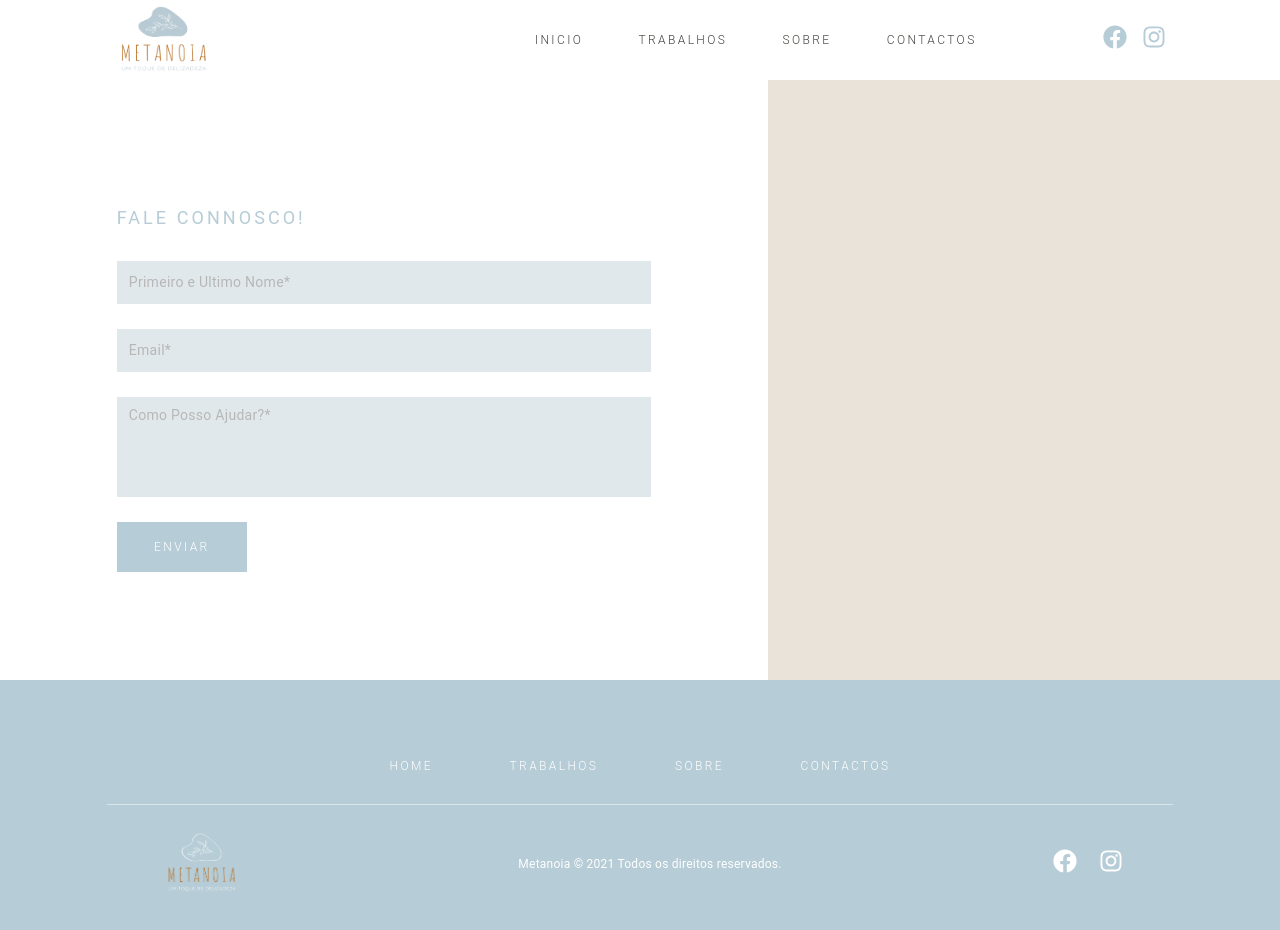
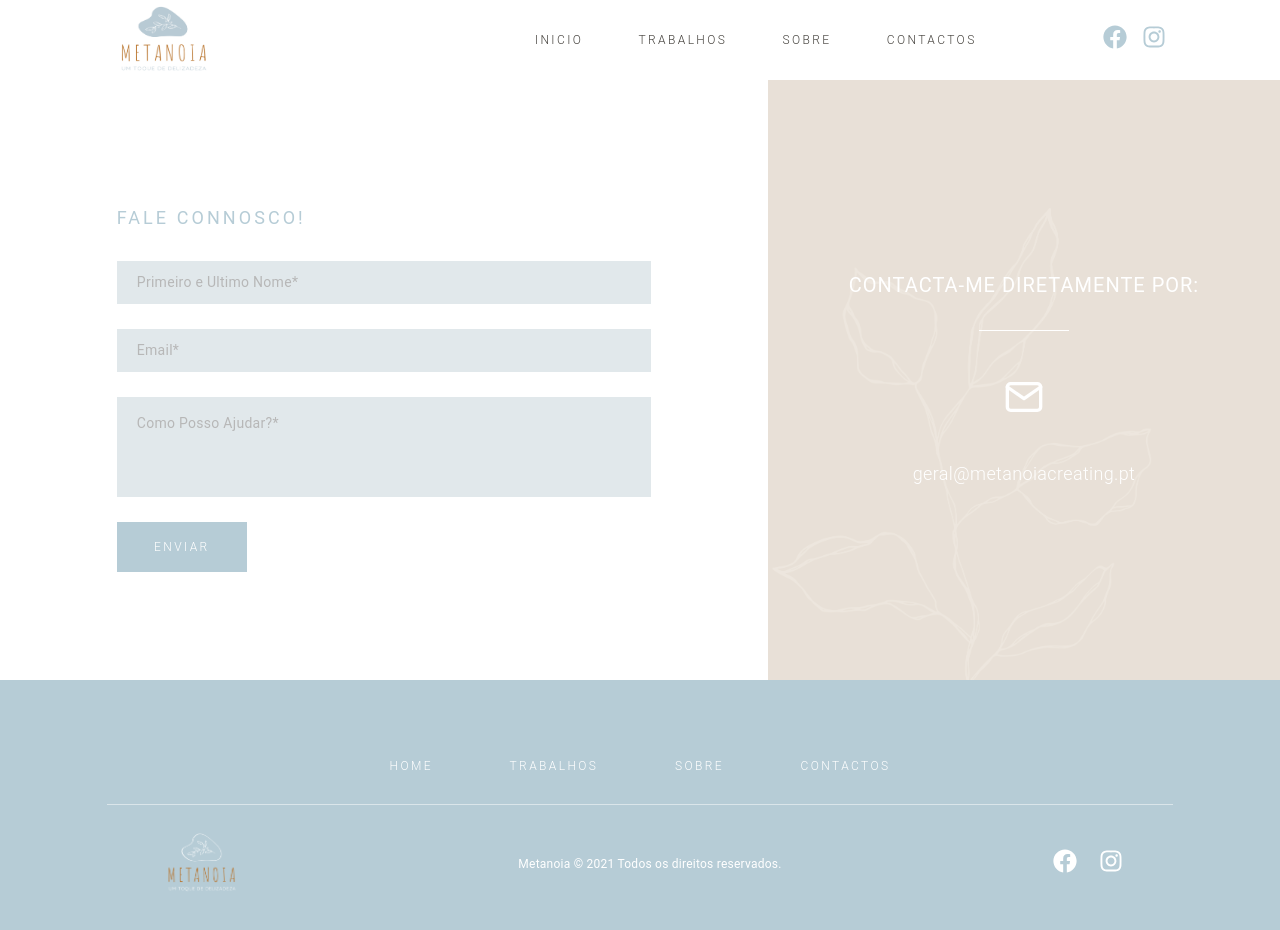
Before and after one commit to ricardofloress/metanoia_website, a Next.js app: page /contactos in a window 1280 px wide. Shown: the top 930 px of the page. Built offline with nearby package versions, Linux system fonts and the light colour scheme.

Commit message:
Contact page and some alterations

```diff
--- a/components/Contact/ContactElements.js
+++ b/components/Contact/ContactElements.js
@@ -8,6 +8,10 @@ export const ContactContainer = styled.div`
     display: flex;
     align-items: center;
     justify-content:center;
+
+    @media screen and (max-width: 768px){
+        height: unset;
+    }
 `;
 
 export const ContactWrapper = styled.div`
@@ -16,6 +20,10 @@ export const ContactWrapper = styled.div`
     display: flex;
     align-items: center;
     justify-content:center;
+
+    @media screen and (max-width: 768px){
+        flex-direction: column;
+    }
 `;
 
 export const ContactFormWrapper = styled.div`
@@ -24,6 +32,10 @@ export const ContactFormWrapper = styled.div`
     display: flex;
     align-items: center;
     justify-content:center;
+
+    @media screen and (max-width: 768px){
+         width: 100%;
+    }
 `;
 
 export const ContactInfo = styled.div`
@@ -33,7 +45,29 @@ export const ContactInfo = styled.div`
     display: flex;
     align-items: center;
     justify-content:center;
+    position: relative;
+
+    @media screen and (max-width: 768px){
+         width: 100%;
+    }
 `;
+
+export const ContactInfoBg = styled.div`
+    position: absolute;
+    left: 0;
+    top: 0;
+    height: 100%;
+    background-image: url('/images/contact-background.png');
+    background-repeat: no-repeat;
+    background-size: cover;
+    background-position: bottom;
+    width: 100%;
+    display: flex;
+    align-items: center;
+    justify-content:center;
+    opacity: 0.2;
+`;
+
 
 export const ContactForm = styled.form`
     width: 80%;
@@ -43,9 +77,23 @@ export const ContactForm = styled.form`
     flex-direction: column;
     align-items: center;
     justify-content: center;
+
+    @media screen and (max-width: 768px){
+        padding: 40px 0;
+    }
 `;
 
 export const StyledInput = styled.input`
+    box-sizing: border-box;
+    padding: 10px;
+    color: rgba(69,66,61,1);
+    font-family: 'Roboto';
+    line-height: 2.4;
+    letter-spacing: 0.02em;
+    font-size: 14px;
+    text-align: left;
+    font-weight: 400;
+    font-style: normal;
     margin: 12.5px 0;
     display: block;
     width: 100%;
@@ -75,6 +123,16 @@ export const StyledInput = styled.input`
 
 
 export const StyledTextArea = styled.textarea`
+    box-sizing: border-box;
+    padding: 10px;
+    font-family: 'Roboto';
+    color: rgba(69,66,61,1);
+    line-height: 2.4;
+    letter-spacing: 0.02em;
+    font-size: 14px;
+    text-align: left;
+    font-weight: 400;
+    font-style: normal;
     margin: 12.5px 0 25px 0;
     background-color: #eee;
     width: 100%;
@@ -127,6 +185,62 @@ export const StyledButton = styled.button`
     }
 `;
 
+
+
+export const ContactInfoTextWrapper = styled.div`
+    display: flex;
+    align-items: center;
+    justify-content: center;
+    flex-direction: column;
+    z-index: 1;
+
+    @media screen and (max-width: 768px){
+         width: 80%;
+         min-height: 500px;
+    }
+`;
+
+
+export const ConatctInfoTextTitle = styled.h2`
+    text-transform: uppercase;
+    color: rgba(255,255,255,1);
+    text-align: center;
+    line-height: 2;
+    letter-spacing: 0.05em;
+    font-size: 20px;
+    font-family: 'Roboto';
+    font-weight: 400;
+    font-style: normal;
+    margin: 25px;
+`;
+
+export const ConatctInfoTextText = styled.a`
+    margin: 25px;
+    color: rgba(255,255,255,1);
+    text-align: center;
+    line-height: 2.4;
+    letter-spacing: 0.02em;
+    font-size: 18px;
+    font-family: 'Roboto';
+    font-weight: 300;
+    font-style: normal;
+    transition: all 0.2s ease;
+
+
+    &:hover{
+        transition: all 0.2s ease-in-out;
+        -webkit-text-stroke: 0.2px ;
+        transform: translateY(-2px);
+    }
+
+`;
+
+
+export const ContactMailIcon = styled.div`
+    font-size: 40px;
+
+`;
+
 export const StyledError = styled.div`
     color: red;
     line-height: 2.4;
@@ -153,3 +267,10 @@ export const FromTitle = styled.h1`
     font-weight: 400;
     font-style: normal;
 `;
+
+export const Separator = styled.div`
+    background-color: #ffffff;
+    width: 90px;
+    height: 1px;
+    margin: 0 auto;
+`;
--- a/components/Contact/index.js
+++ b/components/Contact/index.js
@@ -1,6 +1,7 @@
 import React, { useState } from 'react';
-import { ContactContainer, ContactFormWrapper, ContactForm, ContactInfo, ContactWrapper, StyledButton, FromTitle, StyledError, StyledInput, StyledTextArea } from "./ContactElements";
+import { ContactContainer, ContactFormWrapper, ContactForm, ContactInfo, ContactWrapper, StyledButton, FromTitle, StyledError, StyledInput, StyledTextArea, ContactInfoBg, ConatctInfoTextText, ConatctInfoTextTitle, ContactInfoTextWrapper, Separator, ContactMailIcon } from "./ContactElements";
 import emailjs from 'emailjs-com';
+import { FiMail } from 'react-icons/fi';
 
 const initalFormState = {
     name: '',
@@ -93,7 +94,16 @@ const Contact = () => {
                         </ContactForm>
                     </ContactFormWrapper>
                     <ContactInfo>
-
+                        <ContactInfoBg />
+                        <ContactInfoTextWrapper>
+                            <ConatctInfoTextTitle>
+                                Contacta-me diretamente por:
+                            </ConatctInfoTextTitle>
+                            <Separator />
+                            <ConatctInfoTextText href="mailto:geral@metanoiacreating.pt">
+                                <ContactMailIcon><FiMail /></ContactMailIcon> geral@metanoiacreating.pt
+                            </ConatctInfoTextText>
+                        </ContactInfoTextWrapper>
                     </ContactInfo>
                 </ContactWrapper>
             </ContactContainer>
--- a/components/Footer/FooterElements.js
+++ b/components/Footer/FooterElements.js
@@ -171,6 +171,6 @@ export const SocialIconLink = styled.a`
 
     &:hover{
         cursor: pointer;
-        transform: translateY(-5px);
+        transform: translateY(-2px);
     }
 `;
--- a/components/Gallery/GalleryElements.js
+++ b/components/Gallery/GalleryElements.js
@@ -5,6 +5,7 @@ export const GalleryContainer = styled.div`
     display: flex;
     justify-content: center;
     align-items: center;
+    margin-bottom: 50px;
 `;
 
 export const GalleryTitle = styled.h1`
--- a/components/Sidebar/SidebarElements.js
+++ b/components/Sidebar/SidebarElements.js
@@ -61,10 +61,12 @@ export const SidebarLink = styled.h2`
     font-weight: 300;
     font-style: normal;
     font-size: 16px;
+    transition: all 0.2s ease;
+
 
     &:hover{
-        transition: 0.2s ease-in-out;
-        color: #d74341;
+        transition: all 0.2s ease-in-out;
+        -webkit-text-stroke: 0.4px ;
     }
 
     @media screen and (max-width: 480px){
--- a/pages/index.js
+++ b/pages/index.js
@@ -6,6 +6,7 @@ import Products from '../components/Porducts';
 
 
 export default function Home() {
+
 
   return (
     <>
```
Also changed, not shown: public/images/contact-background.png (added), public/images/contact_background.jpg (added).
